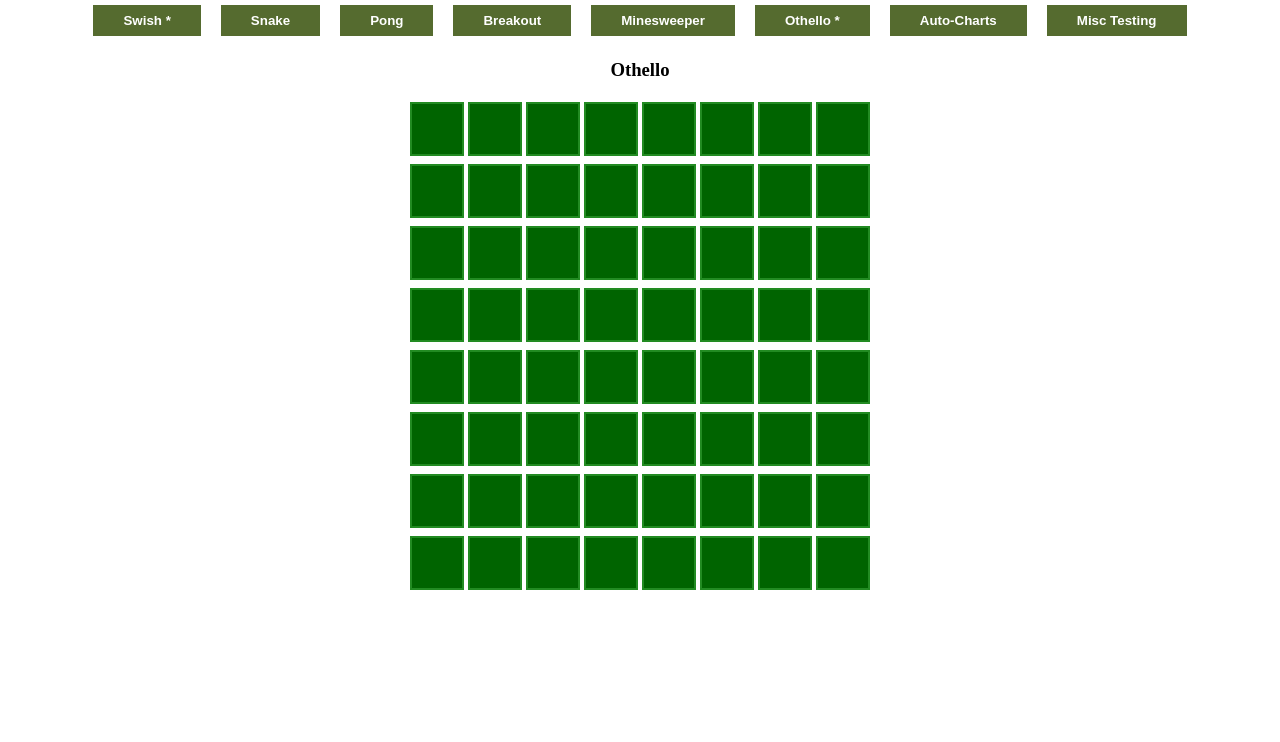
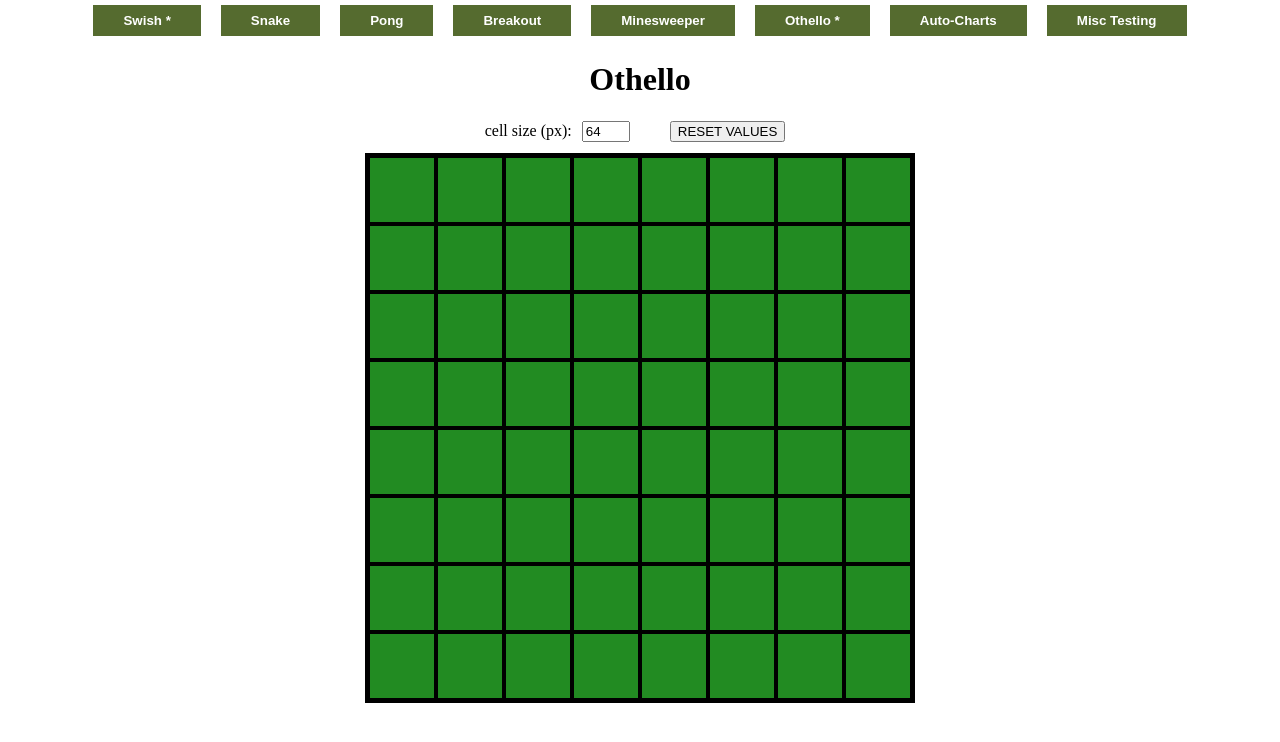
Before and after one commit to apoyhonen/base, a Vue app: page / in a window 1280 px wide. Shown: the top 742 px of the page. Built offline with nearby package versions, Linux system fonts and the light colour scheme.

Commit message:
othello Window-calculated board & cells; changeable cell size; white/black pieces; init OthelloEngine

```diff
--- a/src/apps/OthelloApp.vue
+++ b/src/apps/OthelloApp.vue
@@ -1,5 +1,12 @@
 <template>
-  <h3>Othello</h3>
+  <h1>Othello</h1>
+
+  <div class="controls-div">
+    <label for="cellSize">cell size (px):</label>
+    <input id="cellSize" type="number" class="controls-input" v-model="cellSize" />
+    <span style="display: inline-block; width: 20px;"></span>
+    <button class="controls-button"  @click="cellSize = defaultCellSize">RESET VALUES</button>
+  </div>
 
   <table id="othelloTable">
     <tr v-for="rowIndex in 8" :key="'row' + rowIndex">
@@ -9,6 +16,7 @@
           :col="colIndex"
           :row="rowIndex"
           :value="grid[rowIndex - 1][colIndex - 1]"
+          :size="cellSize"
           @left-click="cellClicked"
       />
     </tr>
@@ -19,23 +27,44 @@
 <script setup>
 
 import OthelloCell from "@/components/OthelloCell.vue";
+import { onMounted, ref } from "vue";
 
-const grid = [];
+const defaultCellSize = 50;
+const cellSize = ref(defaultCellSize);
+
+const grid = ref([]);
 for (let i = 0; i < 8; i++) {
   const row = [];
-  for (let j = 0; j < 8; j++) row.push(1);
-  grid.push(row);
+  for (let j = 0; j < 8; j++) row.push(0);
+  grid.value.push(row);
 }
 
 function cellClicked(col, row) {
-  const currValue = grid[row - 1][col - 1];
-  grid[row - 1][col-1] = currValue === 1 ? 2 : 1;
+  const currValue = grid.value[row - 1][col - 1];
+  grid.value[row - 1][col-1] = currValue === 1 ? 2 : 1;
 }
+
+onMounted(() => {
+  const table = document.getElementById("othelloTable");
+  cellSize.value = Math.floor(Math.min(window.innerWidth - table.offsetLeft, window.innerHeight - table.offsetTop) * 0.8 / 8);
+})
 
 </script>
 
 <style scoped>
 table {
+  border-spacing: 0;
+  margin: 10px auto;
+  border: 3px solid black;
+}
+.controls-div {
   margin: 10px auto;
 }
+.controls-button,
+.controls-input {
+  margin: 1px 10px;
+}
+.controls-input {
+  width: 40px;
+}
 </style>
--- a/src/components/OthelloCell.vue
+++ b/src/components/OthelloCell.vue
@@ -1,6 +1,6 @@
 <template>
   <td>
-    <canvas v-bind:id="canvasId" class="othello-cell-canvas" @click="leftClick" oncontextmenu="return false"></canvas>
+    <canvas v-bind:id="canvasId" class="othello-cell-canvas" @click="leftClick"></canvas>
   </td>
 </template>
 
@@ -27,6 +27,7 @@ let c = null;
 let midX = 0;
 let midY = 0;
 let circleRadius = 1;
+const borderWidth = 2;
 
 onMounted(() => {
   canvas = document.getElementById(canvasId.value);
@@ -44,7 +45,8 @@ function sizeChanged() {
 
   midX = canvas.width / 2;
   midY = canvas.height / 2;
-  circleRadius = Math.min(canvas.width / 2, canvas.height / 2) - 3;
+  const calculatedRadius = Math.min(canvas.width / 2, canvas.height / 2) - 5;
+  circleRadius = Math.max(calculatedRadius, 1); // at least 1px
 }
 
 const canvasId = computed(() => props.col + '-' + props.row + '-canvas');
@@ -65,13 +67,17 @@ function reDraw() {
   clear();
 
   if (cellValue.value > 0) {
+    // border circle
+    c.fillStyle = cellValue.value === 1 ? 'black' : 'white';
+    c.beginPath();
+    c.arc(midX, midY, circleRadius + borderWidth, 0, 2*Math.PI);
+    c.fill();
+
+    // main piece circle
     c.fillStyle = cellValue.value === 1 ? 'white' : 'black';
-    c.strokeStyle = cellValue.value === 1 ? 'black' : 'white';
-
     c.beginPath();
-    c.arc(midX, midY, Math.max(circleRadius, 1), 0, 2*Math.PI, false);
+    c.arc(midX, midY, circleRadius, 0, 2*Math.PI);
     c.fill();
-    c.stroke();
   }
 }
 
@@ -82,18 +88,22 @@ function clear() {
 const emit = defineEmits([ 'leftClick' ]);
 
 function leftClick() {
+  emit('leftClick', props.col, props.row);
+  /*
   if (cellValue.value <= 0) { // only transmit clicks on open cells
     emit('leftClick', props.col, props.row);
-  }
+  }*/
 }
 
 </script>
 
 <style scoped>
+td {
+  padding: 0;
+  line-height:0; /* eliminate td specially reserved line for text */
+}
 .othello-cell-canvas {
-  background-color: darkgreen;
-  border: 2px solid forestgreen;
-  width: 50px;
-  height: 50px;
+  background-color: forestgreen;
+  border: 2px solid black;
 }
 </style>
```
Also changed, not shown: src/engines/OthelloEngine.ts (added).
